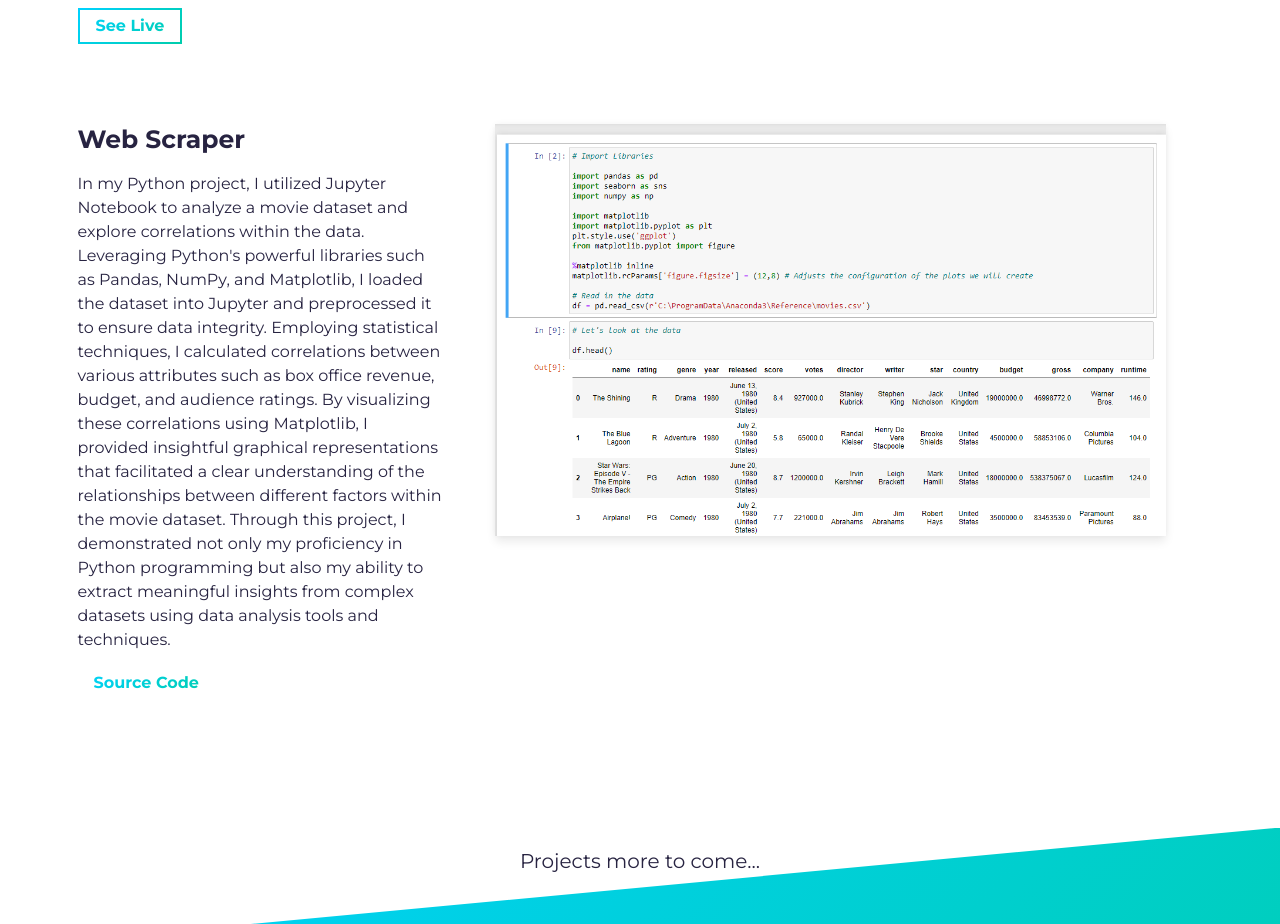
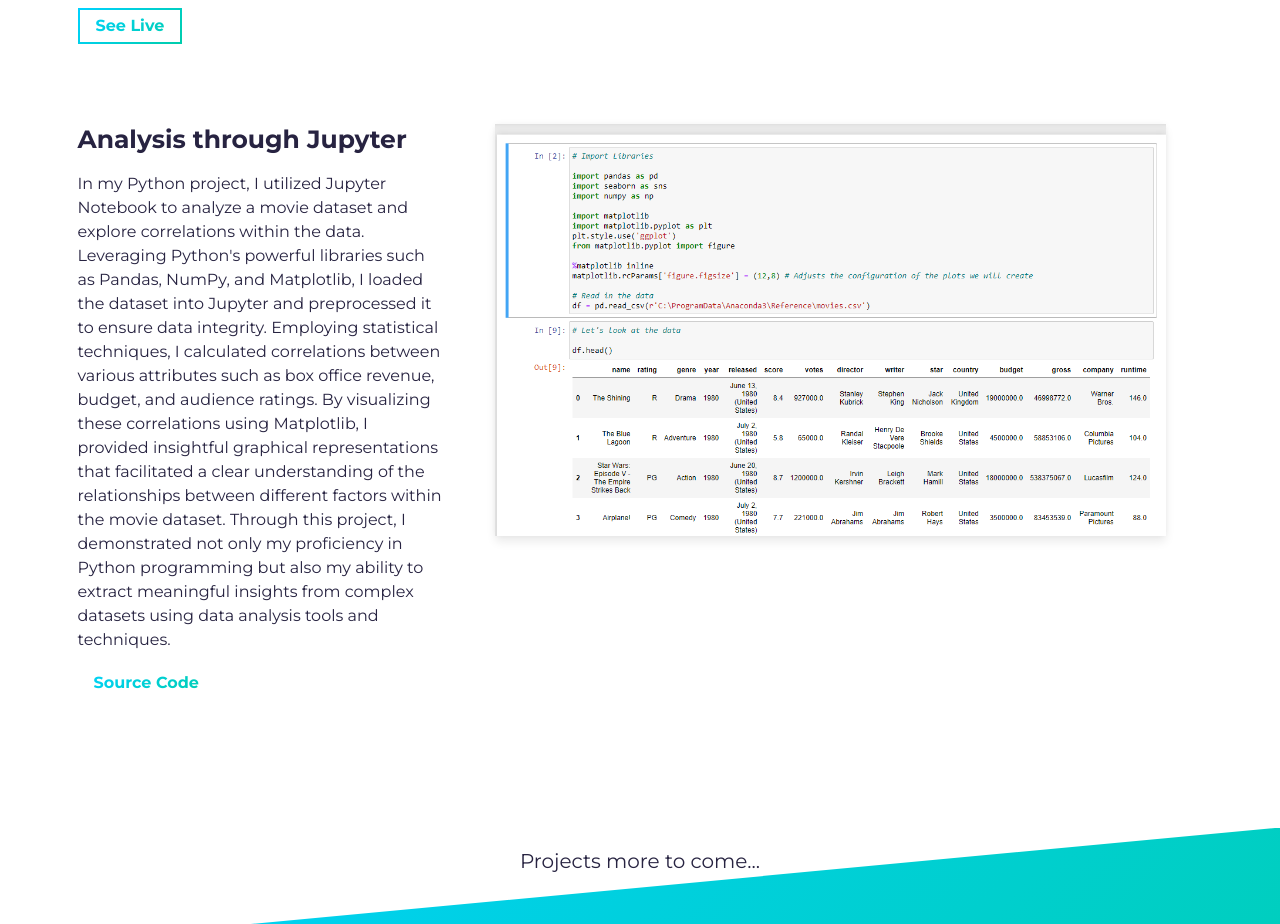
Before and after one commit to BinhDo960/personalportfolio, a website built with Parcel: page src/index.html in a window 1280 px wide. Shown: the part 3920-4844 px from the top of the page. Built offline with nearby package versions, Linux system fonts and the light colour scheme.

Commit message:
Modified Description

```diff
--- a/src/index.html
+++ b/src/index.html
@@ -290,7 +290,7 @@
           <div class="row">
             <div class="col-lg-4 col-sm-12">
               <div class="project-wrapper__text load-hidden">
-                <h3 class="project-wrapper__text-title">Web Scraper</h3>
+                <h3 class="project-wrapper__text-title">Analysis through Jupyter</h3>
                 <div>
                   <p class="mb-4">
                     In my Python project, I utilized Jupyter Notebook to analyze a movie dataset and explore correlations within the data. Leveraging Python's powerful libraries such as Pandas, NumPy, and Matplotlib, I loaded the dataset into Jupyter and preprocessed it to ensure data integrity. Employing statistical techniques, I calculated correlations between various attributes such as box office revenue, budget, and audience ratings. By visualizing these correlations using Matplotlib, I provided insightful graphical representations that facilitated a clear understanding of the relationships between different factors within the movie dataset. Through this project, I demonstrated not only my proficiency in Python programming but also my ability to extract meaningful insights from complex datasets using data analysis tools and techniques.
```
